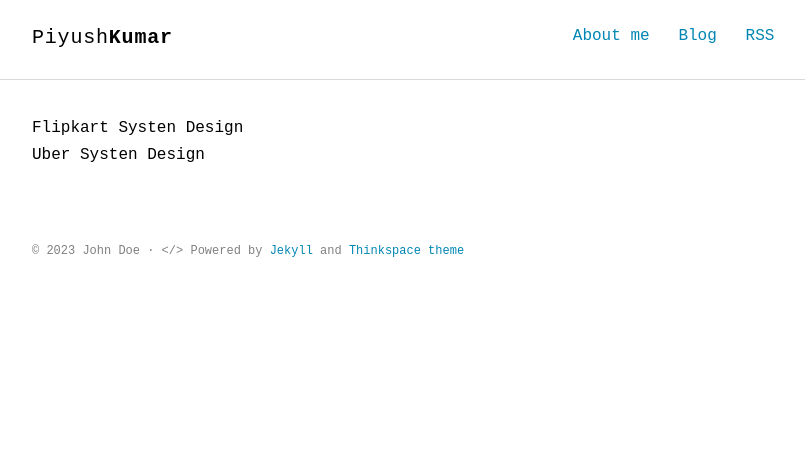
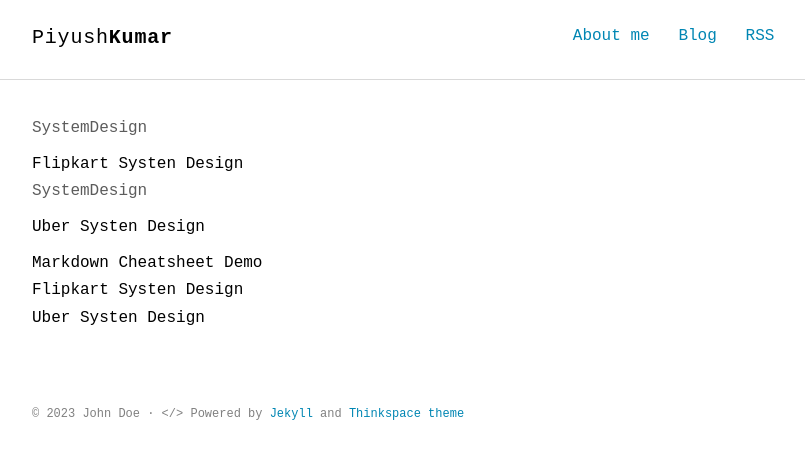
Before and after one commit to Pi-commits/pitech.github.io, a Jekyll site: the page built from blog/system_design.html, in a window 1280 px wide. Shown: the top 459 px of the page, without its empty margins (232-1037 px from the left). Built offline with Jekyll 4.4.1, drawn with Linux system fonts in a browser that asks for light colours; some web fonts are replaced.

Commit message:
tag testing

```diff
--- a/_posts/2023-10-19-uber-system-design.md
+++ b/_posts/2023-10-19-uber-system-design.md
@@ -5,5 +5,5 @@ description: "Includes HLD + LLD + DB Schema + Requests"
 comments: true
 keywords: "dummy content, lorem ipsum"
 date: 2023-10-19 23:41:00 +05:30
-tag: system-design
+tags: SystemDesign
 ---
--- a/_posts/2023-10-20-flipkart-system-design.md
+++ b/_posts/2023-10-20-flipkart-system-design.md
@@ -5,5 +5,5 @@ description: "Includes HLD + LLD + DB Schema + Requests"
 comments: true
 keywords: "dummy content, lorem ipsum"
 date: 2023-10-19 23:41:00 +05:30
-tag: system-design
+tags: SystemDesign
 ---
--- a/blog/system_design.html
+++ b/blog/system_design.html
@@ -6,12 +6,21 @@ permalink: /system-design
 
 <section class="post-list">
   <div class="container">
-    {% assign posts = site.posts | where_exp: "item", "item.tags contains 'system-design'" %}
-      {% for post in posts limit:5 %}
-        <article class="post-item">
-          <div class="article-title"><a class="post-link" href="{{ post.url | prepend: site.baseurl }}">{{ post.title }}</a>
-          </div>
-        </article>
-      {% endfor %}
+
+    {% for post in site.posts %}
+      <p>{{post.tags}}</p>
+      <article class="post-item">
+        <div class="article-title"><a class="post-link" href="{{ post.url | prepend: site.baseurl }}">{{ post.title }}</a>
+        </div>
+      </article>
+    {% endfor %}
+
+    {% assign posts = site.posts | where_exp: "item", "item.tags contains 'SystemDesign'" %}
+    {% for post in posts %}
+      <article class="post-item">
+        <div class="article-title"><a class="post-link" href="{{ post.url | prepend: site.baseurl }}">{{ post.title }}</a>
+        </div>
+      </article>
+    {% endfor %}
   </div>
 </section>
```
